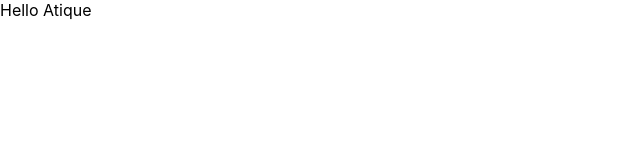
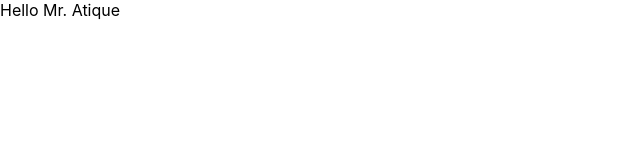
Before and after one commit to muhammad-atique/expense-tracker-app, a React (Create React App) app: page / in a window 1280 px wide. Shown: the top 160 px of the page, without its empty margins (0-640 px from the left). Built offline with nearby package versions, Linux system fonts and the light colour scheme.

Commit message:
Testing again to check at how many commands it's being deployed

```diff
--- a/src/App.js
+++ b/src/App.js
@@ -4,7 +4,7 @@ import './App.css';
 function App() {
     return (
         <div>
-            Hello Atique
+            Hello Mr. Atique
         </div>
     );
 }
```
